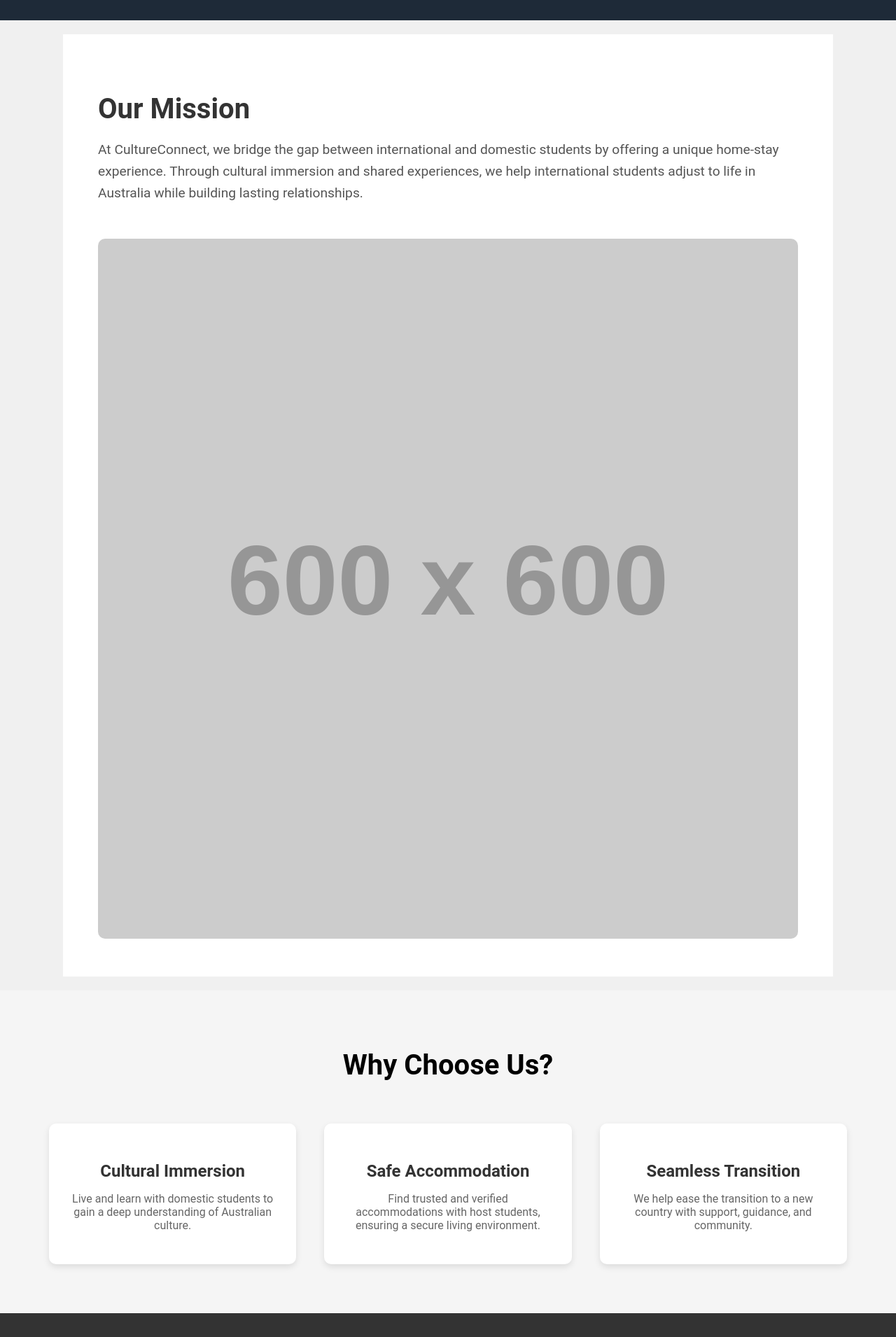
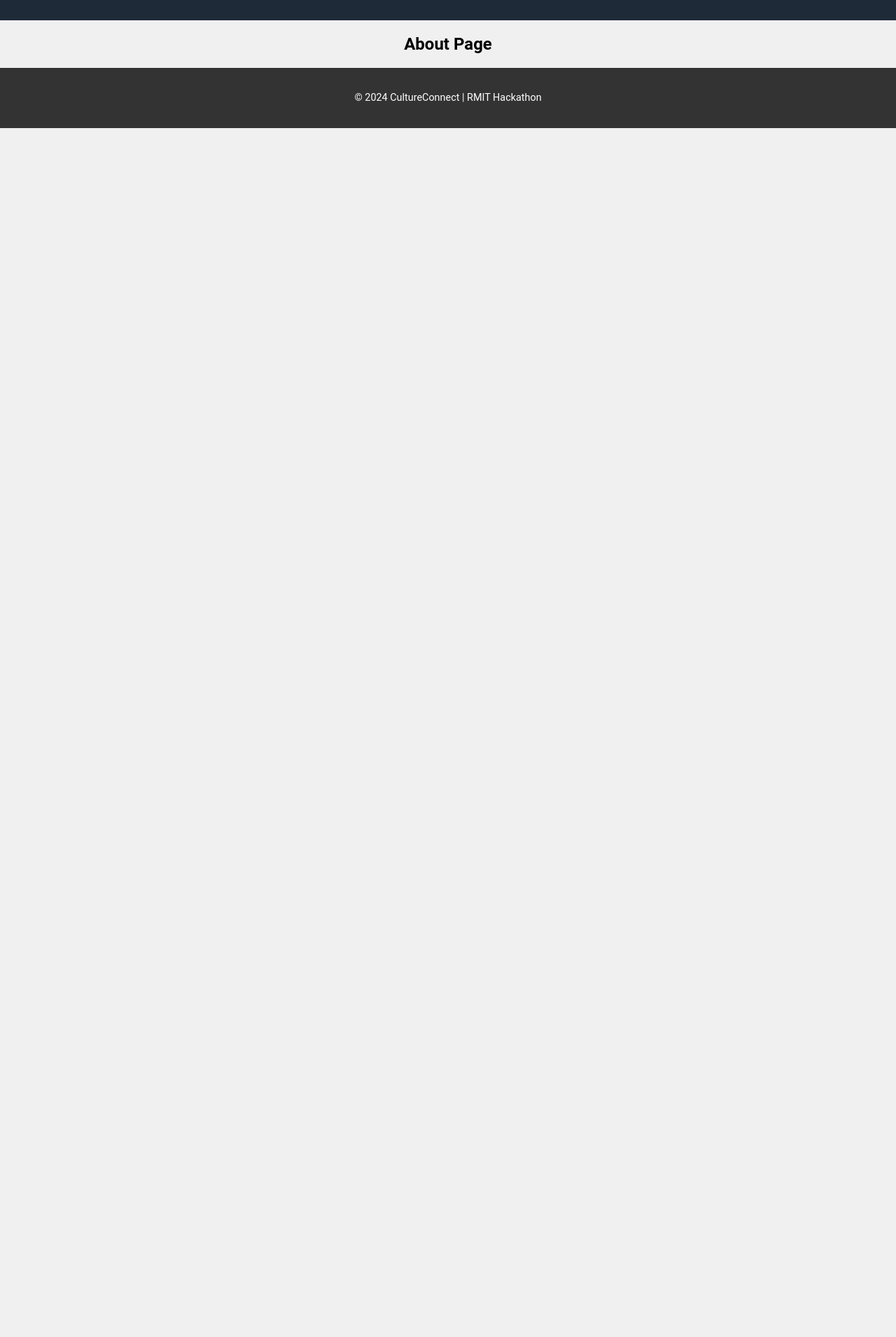
Before and after one commit to NttTram/RMIT-SWTICHXCSIT-HACKATHON, a React (Create React App) app in the folder my-app/: page /about in a window 1280 px wide. Shown: the part 400-2310 px from the top of the page at 70% size. After the commit the page ends 800 px from the top, so only its background shows below. Built offline with nearby package versions, Linux system fonts and the light colour scheme.

Commit message:
Update package dependencies and add new pages
- Update package dependencies to include react-router-dom version 6.26.2
- Add new pages: About, Contact, and Services
- Update the title of the index.html file to "CultureConnect"

```diff
--- a/my-app/package.json
+++ b/my-app/package.json
@@ -6,8 +6,10 @@
     "@testing-library/jest-dom": "^5.17.0",
     "@testing-library/react": "^13.4.0",
     "@testing-library/user-event": "^13.5.0",
+    "my-app": "file:",
     "react": "^18.3.1",
     "react-dom": "^18.3.1",
+    "react-router-dom": "^6.26.2",
     "react-scripts": "5.0.1",
     "web-vitals": "^2.1.4"
   },
--- a/my-app/public/index.html
+++ b/my-app/public/index.html
@@ -24,7 +24,7 @@
       work correctly both with client-side routing and a non-root public URL.
       Learn how to configure a non-root public URL by running `npm run build`.
     -->
-    <title>React App</title>
+    <title>CultureConnect</title>
   </head>
   <body>
     <noscript>You need to enable JavaScript to run this app.</noscript>
--- a/my-app/src/App.js
+++ b/my-app/src/App.js
@@ -1,8 +1,18 @@
 import './App.css';
+
+import { BrowserRouter as Router, Routes, Route } from 'react-router-dom';
+import './App.css';
+import Home from './pages/Home';
+import About from './pages/About';
+import Services from './pages/Services';
+import Contact from './pages/Contact';
 
 function App() {
   return (
     <div className="App">
+
+<Router>
+
       <header className="App-header">
         <nav className="App-nav">
           <ul>
@@ -20,33 +30,14 @@
           </div>
         </div>
       </header>
+      <Routes>
+          <Route path="/" element={<Home />} />
+          <Route path="/about" element={<About />} />
+          <Route path="/services" element={<Services />} />
+          <Route path="/contact" element={<Contact />} />
+        </Routes>
+    </Router>
 
-      <section className="App-section">
-        <h2>Our Mission</h2>
-        <p>
-          At CultureConnect, we bridge the gap between international and domestic students by offering a unique home-stay experience.
-          Through cultural immersion and shared experiences, we help international students adjust to life in Australia while building lasting relationships.
-        </p>
-        <img src="https://via.placeholder.com/600" alt="International Students" className="App-image" />
-      </section>
-
-      <section className="App-features">
-        <h2>Why Choose Us?</h2>
-        <div className="App-features-grid">
-          <div className="feature-item">
-            <h3>Cultural Immersion</h3>
-            <p>Live and learn with domestic students to gain a deep understanding of Australian culture.</p>
-          </div>
-          <div className="feature-item">
-            <h3>Safe Accommodation</h3>
-            <p>Find trusted and verified accommodations with host students, ensuring a secure living environment.</p>
-          </div>
-          <div className="feature-item">
-            <h3>Seamless Transition</h3>
-            <p>We help ease the transition to a new country with support, guidance, and community.</p>
-          </div>
-        </div>
-      </section>
 
       <footer className="App-footer">
         <p>© 2024 CultureConnect | RMIT Hackathon</p>
--- /dev/null
+++ b/my-app/src/pages/About.js
@@ -0,0 +1,10 @@
+import React from 'react';
+
+function About() {
+  return(
+    <>
+    <h2>About Page</h2>
+    </>
+    );}
+
+export default About;
--- /dev/null
+++ b/my-app/src/pages/Contact.js
@@ -0,0 +1,10 @@
+import React from 'react';
+
+function Contact() {
+  return(
+    <>
+    <h2>Contact Page</h2>
+    </>
+    );}
+
+export default Contact;
--- /dev/null
+++ b/my-app/src/pages/Home.js
@@ -0,0 +1,39 @@
+import React from 'react';
+
+function Home() {
+  return(
+    <div>
+    <h2>Home Page</h2>
+
+    <section className="App-section">
+    <h2>Our Mission</h2>
+    <p>
+        At CultureConnect, we bridge the gap between international and domestic students by offering a unique home-stay experience.
+        Through cultural immersion and shared experiences, we help international students adjust to life in Australia while building lasting relationships.
+    </p>
+    <img src="https://via.placeholder.com/600" alt="International Students" className="App-image" />
+    </section>
+
+    <section className="App-features">
+    <h2>Why Choose Us?</h2>
+    <div className="App-features-grid">
+        <div className="feature-item">
+        <h3>Cultural Immersion</h3>
+        <p>Live and learn with domestic students to gain a deep understanding of Australian culture.</p>
+        </div>
+        <div className="feature-item">
+        <h3>Safe Accommodation</h3>
+        <p>Find trusted and verified accommodations with host students, ensuring a secure living environment.</p>
+        </div>
+        <div className="feature-item">
+        <h3>Seamless Transition</h3>
+        <p>We help ease the transition to a new country with support, guidance, and community.</p>
+        </div>
+    </div>
+    </section>
+
+    </div>
+  );
+}
+
+export default Home;
--- /dev/null
+++ b/my-app/src/pages/Services.js
@@ -0,0 +1,11 @@
+import React from 'react';
+
+function Services() {
+  return(
+  <>
+  <h2>Services Page</h2>
+  </>
+  );
+}
+
+export default Services;
```
Also changed, not shown: 1 other file (tests, documents, lock files or other folders).
